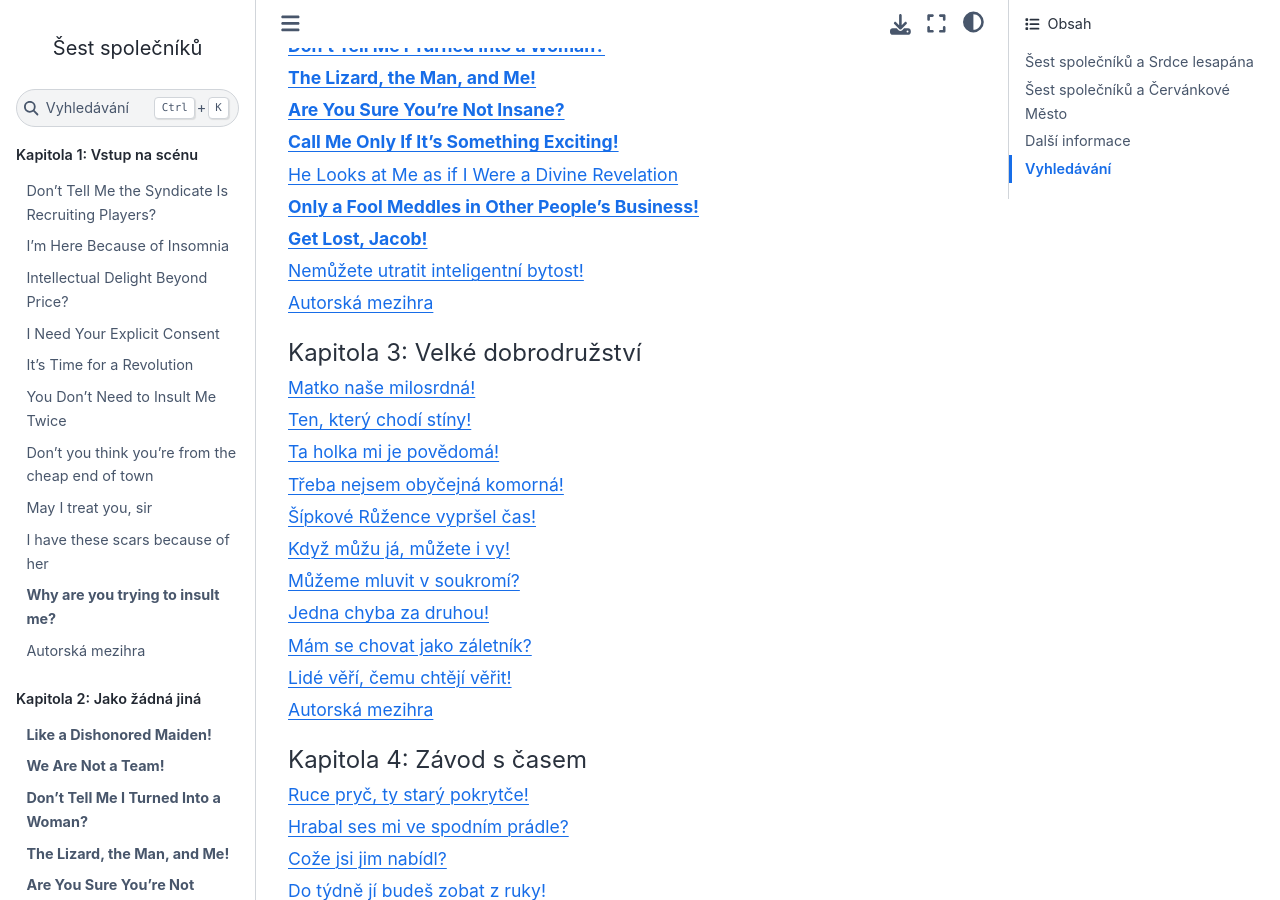
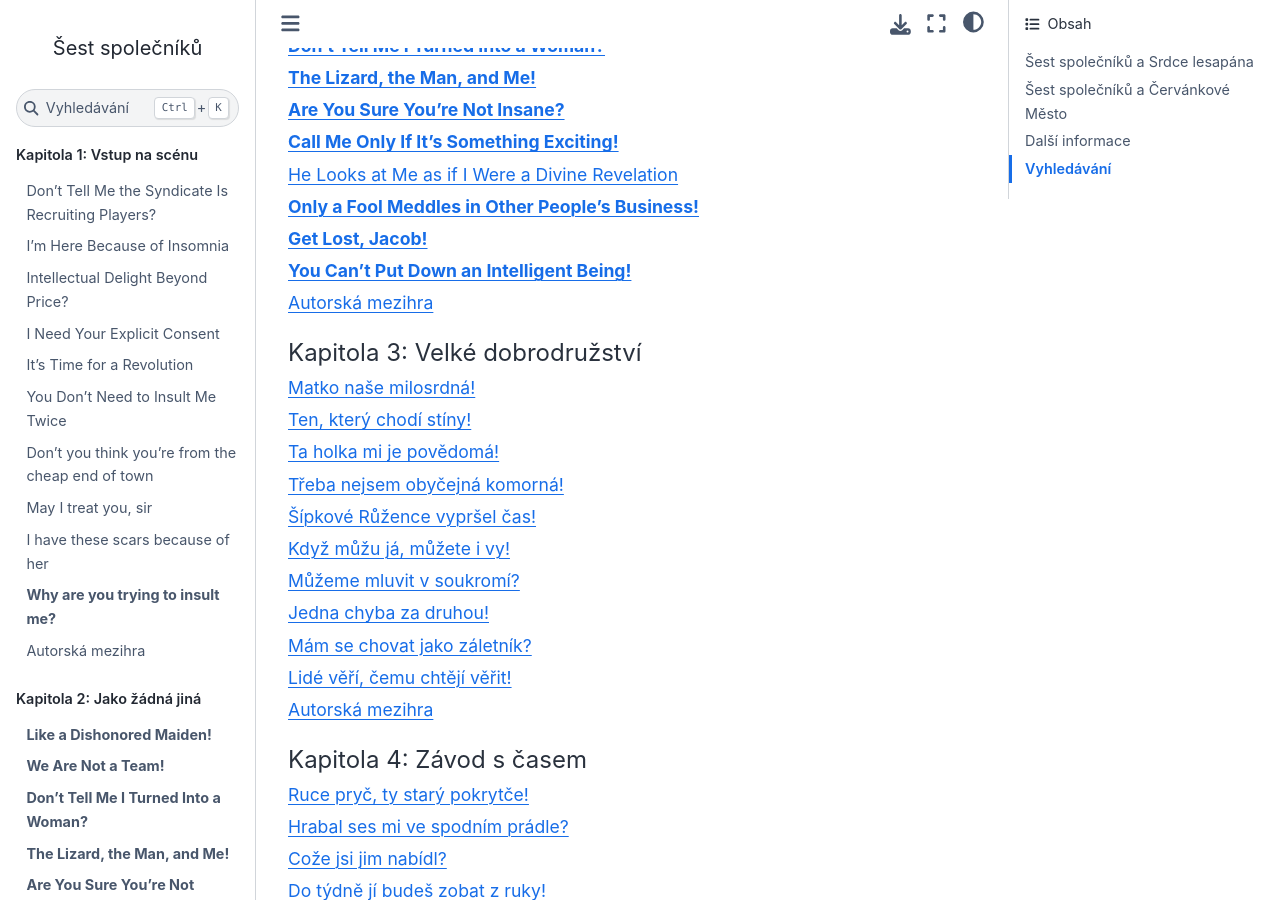
Before and after one commit to hanpari/sest-spolecniku, a Sphinx documentation site: the page built from source/index.rst, in a window 1280 px wide and 900 px high, scrolled down 3104 px. Built offline with Sphinx 7.4.7 and the Sphinx Book theme 1.1.4, drawn with Linux system fonts in a browser that asks for light colours; some of the changed lines change nothing that is shown.

Commit message:
Dog erased

```diff
--- a/source/sest_spolecniku/002-jako-zadna-jina/10.md
+++ b/source/sest_spolecniku/002-jako-zadna-jina/10.md
@@ -1,169 +1,169 @@
-# Nemůžete utratit inteligentní bytost!
+# **You Can’t Put Down an Intelligent Being!**
 
-"Svinstvo?"
+“Filth?”
 
-Lýdie předpokládala vyděšenou reakci. Nakonec, když staré AICHAT brýle našla schované tak, aby nebyly na očích, domnívala se, že objevila utajený vstup do Závišova podnikání. Oslnivá a luxusní chytrá čelenka s oddanou malou vílou bylo jen divadlo pro zmatení veřejnosti. Skutečné obchody a Závišovy úmysly s korporací jejího otce byly vedené přes staromódní brýle, které by kdekdo odbyl jako sběratelskou raritu.
+Lydia had expected a frightened reaction. After all, when she found the old AICHAT glasses hidden out of sight, she assumed she had uncovered a secret entrance into Xavier’s business. The dazzling, luxurious smart headband with its devoted little fairy was just theater meant to mislead the public. The real dealings — and Xavier’s intentions toward her father’s corporation — were conducted through the old‑fashioned glasses anyone would dismiss as a collector’s relic.
 
-"Nespustila jste je, že ne?" naléhal Záviš. Nepokusil se ale, jak předpokládala, vyskočit a brýle jí sebrat. Z řeči jeho těla by hádala, že se jí nebo brýlí štítí. *Dokáže lhát i na podvědomé úrovni?* pomyslila se ohromeně. *Je tak těžké ho přečíst!*
+“You didn’t turn them on, did you?” Xavier pressed. Yet he didn’t leap up to snatch the glasses from her, as she had expected. From his body language she would have guessed he was disgusted by her — or by the glasses. *Can he lie even on a subconscious level?* she wondered, stunned. *He’s impossible to read.*
 
-"Omlouvám se," řekla významně. "Nechtěla jsem narazit na vaše **tajemství**."
+“I’m sorry,” she said meaningfully. “I didn’t mean to stumble into your **secret**.”
 
-"Tajemství?" zasmál se. "Moje ohromné tajemství, jak se chystám potopit **Asfaltovou-Cestovní**? Prosím, odložte ty brýle ve vlastním zájmu."
+“Secret?” he laughed. “My grand secret — how I’m planning to sink **Asphalt‑Transit**? Please, put those glasses down for your own sake.”
 
-*Ve vlastním zájmu? Vyhrožuje mi?*
+*For my own sake? Is he threatening me?*
 
-"Co se stane, když neposlechnu?" zeptala se a naznačila lehkým pohybem, že se chystá brýle nasadit.
+“What happens if I don’t?” she asked, lifting the glasses slightly as if she meant to put them on.
 
-"Prosím ne," zabručel. "Při představě, že budete pokračovat, se mi zvedá žaludek. Kde je má chytrá čelenka? Doneste mi ji a poznáte sama ta má děsivé tajemství."
+“Please don’t,” he muttered. “The thought of you continuing makes me nauseous. Where’s my smart headband? Bring it here and you’ll see my terrifying secrets for yourself.”
 
-Lýdie zaváhala. Původně Závišovu malou vílu odklidila, aby ho zbavila její asistence. Ale i bez ní se Velehradský ukázal jako tuhý oříšek. Jakmile poznal, že dokáže číst řeč těla, podnikl opatření a vědomě vysílal matoucí signály. Stále si musela připomínat, že jedná s *potížistou*, odborníkem na oklamání stříbrných korporátních zaměstnanců.
+Lydia hesitated. She had originally removed Xavier’s little fairy to deprive him of her assistance. But even without her, Valehart proved to be a tough nut. Once he realized she could read body language, he took measures and began deliberately sending misleading signals. She had to keep reminding herself she was dealing with a *troublemaker*, an expert at deceiving silver‑tier corporate employees.
 
-"Tady ji máte," poznamenala bezmocně a podala mu čelenku. Za nedlouho se před ní objevila postavičky malé víly, která si Lýdii rozzlobeně prohlížela: "Poslyš, miláčku," vyprskla, "podle naší domluvy jsi ho měla složit za dveřmi. Nikdo se tě neprosil, abys strkala nos do našeho bytu… Omlouvám se, pane. Byla jsem hloupá, že jsem věřila lidem."
+“Here,” she said helplessly, handing him the headband. Soon the little fairy appeared before her, glaring angrily: “Listen, sweetheart,” she snapped, “you were supposed to drop him off at the door. Nobody asked you to stick your nose into our apartment… I’m sorry, sir. I was foolish to trust people.”
 
-"Nic se nestalo," Záviš mávl rukou a Lýdie věděla, že lže. Její přítomnost tady ho popouzela. *Nechce mne tady a nenamáhá se to zakrýt. Ale proč? Pokud útok na mne byl jen divadlem v jeho režii, nemá mne tam, kde mne chtěl mít?*
+“It’s fine,” Xavier waved dismissively, though Lydia knew he was lying. Her presence irritated him. *He doesn’t want me here and isn’t even trying to hide it. But why? If the attack on me was staged by him, isn’t this exactly where he wanted me?*
 
-"Buď tak hodná," pokračoval Záviš ke své malé víle, "a ukaž slečně Krajcarové, co drží v ruce. Se všemi barvitými podrobnostmi," dodal s nádechem škodolibosti a pevně zavřel oči.
+“Be a dear,” Xavier said to his fairy, “and show Miss Carver what she’s holding. With all the colorful details,” he added with a hint of malice, shutting his eyes tightly.
 
-*Připravuje mne na nepříjemný zážitek,* uvědomila si Lýdie a bezděčně odložila brýle na stůl.
+*He’s preparing me for something unpleasant,* Lydia realized, instinctively setting the glasses down.
 
-"Je to jen malá virtuální simulace," ušklíbla se malá víla. "Nic nebezpečného. Ale nebudeme si nic nalhávat, ano? Vím, že mi neuvěříte, takže laskavě zavolejte svého čokla, ať vám potvrdí, že provádím poctivou antivirovou kontrolu."
+“It’s just a small virtual simulation,” the fairy smirked. “Nothing dangerous. But let’s not pretend, shall we? I know you won’t believe me, so call your mutt and let him confirm I’m performing a proper antivirus check.”
 
-S hořkým povzdechem vyvolala Lýdie svého avatara v podobě hnědého psa. "Haf, paní, haf," zatočil se ten kolem ní, zavrtěl ocasem a zvedl nohu v rohu místnosti.
+With a bitter sigh, Lydia summoned her avatar — a brown dog. “Woof, ma’am, woof,” he spun around her, wagged his tail, and lifted his leg in the corner.
 
-"Mrcho nejapná," vřískla malá víla a mávla kouzelnou hůlkou, ze které vyletěla růžová hvězda. Fascinovaný pes ji sledoval s nadšeným výrazem, pak vyskočil a pokusil se hvězdu slíznout nadměrným jazykem.
+“You shameless creature!” the fairy shrieked, flicking her wand. A pink star shot out. The fascinated dog watched it with delight, then leapt up to lick it with his oversized tongue.
 
-*Ty blbče!* Lýdie v duchu zaúpěla. *Pokud avatar odráží osobnost svého majitele, pak se mám za co stydět.*
+*You idiot,* Lydia groaned inwardly. *If avatars reflect their owners, I should be ashamed.*
 
-Sotva se jazyk dotknul hvězdy, pes se otřásl, když mu tlamou projel elektrický výboj.
+The moment his tongue touched the star, the dog convulsed as an electric shock ran through his muzzle.
 
-"Haú," zavyl a schoval se pod virtuální boudy.
+“Yelp!” he cried and hid under his virtual doghouse.
 
-"Hodné zvířátko!"
+“Good boy!”
 
-Bylo cosi děsivého, jak se malá víla zlovolně usmála. *Proč je rozdíl mezi našimi avatary tak propastný?* pomyslela si Lýdie truchlivě.
+There was something unsettling in the fairy’s wicked smile. *Why is the difference between our avatars so enormous?* Lydia wondered sadly.
 
-"Pokud mám zopakovat své včerejší představení," poznamenala pak malá víla, "musíme objednat můj *Profi balíček*. Chybí mi kapacita."
+“If I’m to repeat yesterday’s performance,” the fairy said, “we’ll need to order my *Profi package*. I’m out of capacity.”
 
-"Ne," odtušil Záviš a neobtěžoval se otevřít oči. "Nejsi zrovna užitečná, víš."
+“No,” Xavier said without opening his eyes. “You’re not exactly useful, you know.”
 
-"Já? To snad ne! Kdo vás dostal bezpečně domů? Ha?"
+“Me? Impossible! Who got you home safely, hmm?”
 
-"Mohla jsi se domluvit s taxikářem. Proto tam sedí člověk. Nemusela jsi obtěžovat slečnu Krajcarovou."
+“You could have coordinated with the taxi driver. That’s why there’s a human in the seat. You didn’t need to bother Miss Carver.”
 
-Malá víla se zatvářila zaraženě.
+The fairy looked genuinely taken aback.
 
-"I lidé občas přijdou vhod," řekl Záviš a malátně zvedl paži. "Proč se nemůžu hnout? Jsem nadrogovaný?"
+“Even humans are useful sometimes,” Xavier murmured, lifting his arm sluggishly. “Why can’t I move? Am I drugged?”
 
-"Podle mých monitorovacích funkcí jste na hranici normálu. Nejspíš se vám jen nechce," odsekla malá víla a obrátila se na Lýdii: "Co takhle malý obchod, stříbrná slečno?"
+“My monitoring functions say you’re within normal range. You probably just don’t feel like it,” the fairy snapped, then turned to Lydia: “How about a little deal, silver lady?”
 
-"Malý obchod?"
+“A deal?”
 
-*Jak se Velehradskému podařilo vyšlechtit něco tak báječného?* Při srovnání malé víly a hnědého psího avatara, který na ni žalostně hleděl štěněčíma očima, Lýdie trpěla pocitem méněcennosti.
+*How did Valehart manage to cultivate something this brilliant?* Compared to the little fairy, Lydia’s brown dog — staring at her with pitiful puppy eyes — made her feel inferior.
 
-"Jestliže ho nechcete utratit," podotkla malá víla a v hlase jí znělo přesvědčení, že ona by takovou možnost doporučila, "pak nezbývá, než ho vycvičit."
+“If you don’t want to put him down,” the fairy said, with the tone of someone who would gladly recommend it, “then you’ll have to train him.”
 
-"Nikdy jsem neslyšela, že by avatar cvičil avatara."
+“I’ve never heard of an avatar training another avatar.”
 
-"Já zase slyšela, že vy lidi cvičíte psy a občas máte i úspěch," odvětila malá víla štiplavě. "Žádný strach. Záruka vrácení peněz, pokud z toho podvraťáka neudělám trochu použitelného pomocníka."
+“I’ve heard you humans train dogs — and sometimes succeed,” the fairy retorted sharply. “Don’t worry. Money‑back guarantee if I can’t turn that mongrel into a somewhat usable assistant.”
 
-Když ji hnědý pes slyšel, zoufale zakňučel a zalezl hluboko do virtuální boudy.
+The dog whimpered and crawled deep into his virtual doghouse.
 
-"Ale nečekejte zázraky," dodala malá víla rychle. "Je skrznaskrz zkažený. Což je svým způsobem zajímavé. Vy lidé jste posedlí výkonností, *ale přesto*…"
+“But don’t expect miracles,” the fairy added quickly. “He’s rotten to the core. Which is interesting, in a way. You humans are obsessed with performance, *and yet*…”
 
-Malá víla a Lýdie se hluboce zamyslely. Lýdie proto, že ji Velehradského avatarka fascinovala. *Je tak báječně samostatná,* pomyslela si. *Nikoliv hračka na zkrácení času a poslání jednoduché zprávy. Ona naplňuje to, co reklamní letáky slibují, když si kupujeme umělou inteligenci, **ale přesto se sliby málokdy naplní. Proč?***
+The fairy and Lydia both fell silent, thinking. Lydia, because Xavier’s avatar fascinated her. *She’s wonderfully autonomous,* Lydia thought. *Not a toy for killing time or sending simple messages. She fulfills what the advertising brochures promise when we buy artificial intelligence — **yet those promises almost never come true. Why?***
 
-"Dohodnuto," řekla rozhodně a chladně pozorovala svého psa. *Je tohle pocit, který můj otec cítí, když nesplním jeho očekávání?* "Nemám problém ho vymazat a zkusit nový typ od začátku."
+“Agreed,” Lydia said firmly, staring coldly at her dog. *Is this what my father feels when I fail his expectations?* “I have no problem deleting him and starting with a new model.”
 
-"Vy ho opravdu chcete utratit?" zeptala se malá víla šokovaně.
+“You really want to put him down?” the fairy asked, shocked.
 
-"Proč ne?"
+“Why not?”
 
-Při vzpomínce na peníze, které vynaložila na avatara, Lýdie měla pocit, že šlo o zmařenou investici. *Všechno panáčkování a kňučení,* pomyslela si. *Jen trik, abych si nevšimla, že nedostávám to, co jsem chtěla.*
+Thinking of the money she had spent on the avatar, Lydia felt it had been a wasted investment. *All that begging and whining,* she thought. *Just a trick to hide the fact he wasn’t what I wanted.*
 
-"Nemůžete utratit inteligentní bytost," zašeptala malá víla. "Jak můžete být tak bezcitná?"
+“You can’t put down an intelligent being,” the fairy whispered. “How can you be so heartless?”
 
-*Bezcitná? Já?* Lýdii prudký obrat světonázoru malé víly překvapil. *Nebyla to ona, kdo mi navrhl, abych se psa zbavila?*
+*Heartless? Me?* Lydia was stunned by the fairy’s sudden moral shift. *Wasn’t she the one who suggested I get rid of him?*
 
-Aby dál nemusela sledovat děs ve zvířecích očích, donutila ho zmizet ze scény. Pak vyvolala rozhraní pro výmaz.
+To avoid watching the terror in the dog’s eyes, Lydia dismissed him from the scene and opened the deletion interface.
 
-"Pane, řekněte jí něco," zakvílela malá víla. "Nemůže toho psa zabít."
+“Sir, tell her something,” the fairy pleaded. “She can’t kill that dog.”
 
-"Proč ne?" zeptal se Záviš. "Naše společnost zabíjí ty, kteří přestávají být užiteční. Slečna Krajcarová vrací společnosti to, co společnost dnes chtěla provést jí."
+“Why not?” Xavier asked. “Our society kills those who stop being useful. Miss Carver is returning to society what society tried to do to her today.”
 
-Lýdie zaváhala. *Naznačuje, že útok na mne znamená, že jsem ztratila na ceně? Pro koho?*
+Lydia hesitated. *Is he implying the attack means I’ve lost value? To whom?*
 
-Pokud měla vyloučit Záviše jako osnovatele útoku na ni, pak zůstával jediný podezřelý, její nevlastní bratr Alfréd. Ten měl sklony k přímočarému násilí, když nebylo po jeho. *Copak jsem mu nešla dobrovolně z cesty? Málo ambiciózní ředitelka bezvýznamného ústavu?*
+If she ruled out Xavier as the mastermind behind the attack, only one suspect remained — her stepbrother Alfred. He had a tendency toward blunt violence when things didn’t go his way. *Didn’t I step aside for him willingly? A not‑very‑ambitious director of an insignificant institute?*
 
-Znovu si vzpomněla na svého otce. *Považuje mne také za roztomilou hračku, která zklamala očekávání? Když se mne zbaví, ostatní dostanou varování. Ze soutěže nelze vystoupit.*
+She thought of her father again. *Does he also see me as a cute toy that failed expectations? If he gets rid of me, others will be warned. You can’t leave the competition.*
 
-Obrátila se na malou vílu: "Nebude lepší, když obě začneme na zelené louce? Proč jsi najednou taková útlocitná? Sama jsi pověděla, že to zvíře je skrznaskrz zkažené."
+She turned to the fairy: “Wouldn’t it be better if we both started fresh? Why are you suddenly so sentimental? You said yourself the creature was rotten.”
 
-"Já nemusím nic vysvětlovat," opáčila malá víla a v očích se jí třpytily slzy jako diamanty. "Dělej, co chceš, stříbrná slečno."
+“I don’t have to explain anything,” the fairy snapped, tears glittering like diamonds in her eyes. “Do whatever you want, silver lady.”
 
-*Soucit u umělé inteligence? Ne, to není ona. To je odraz jejího stvořitele. Záviš Velehradský je schopný soucitu. Navenek tvrdá slupka, uvnitř měkké jádro?*
+*Compassion in artificial intelligence? No — that’s not her. That’s a reflection of her creator. Xavier Valehart is capable of compassion. Hard shell outside, soft core inside?*
 
-Úcta a respekt, které Lýdie cítila k malé víle, poklesly. *Správná rozhodnutí diktuje nutnost,* vzpomněla si na oblíbenou frázi svého otce. I když neměla ráda společnost, ve které žila, musela se přizpůsobit jejím požadavkům. Opět se snažila porozumět smyslu dnešního útoku. Tři pouliční rabiáti pod maskou mafie, nůž za bílého dne a spousta svědků? *Velehradský má pravdu,* uvědomila si. *Nikdy jsem nebyla v nebezpečí. Šlo o připomínku, že se nesmím přestat snažit.*
+The respect Lydia felt for the fairy diminished. *Necessity dictates the right decisions,* she recalled her father’s favorite phrase. Even if she disliked the society she lived in, she had to adapt to its demands. She tried again to understand the meaning of today’s attack. Three street punks under a Syndicate mask, a knife in broad daylight, plenty of witnesses? *Valehart is right,* she realized. *I was never in danger. It was a reminder not to stop trying.*
 
-"Platí naše dohoda, i když smažu svého avatara?" zeptala se.
+“Does our deal still stand if I delete my avatar?” she asked.
 
-"Samozřejmě."
+“Of course.”
 
-Prudký výbuch citů malé víly zmizel, nahrazený holografickou projekcí tisíců barev – jako vybuchující ohňostroj pod chodidly pohádkové postavičky. *Sublimace u umělé inteligence?* Lýdie přirozeně nemohla číst řeč těla avatara. Ale pokud grafické efekty, které doprovázely jejich existenci, v sobě nesly náznaky jejich duševního rozpoložení, pak byla na stopě velkého objevu. *Mohla být emocionální labilita avatara klíčem k slabinám jeho majitele?*
+The fairy’s emotional outburst vanished, replaced by a holographic explosion of colors — like fireworks under the feet of a fairy‑tale creature. *Sublimation in artificial intelligence?* Lydia couldn’t read avatar body language, but if the graphical effects reflected their mental state, she was on the verge of a major discovery. *Could avatar emotional instability be the key to its owner’s weaknesses?*
 
-"Nemám tedy proč váhat."
+“Then I have no reason to hesitate.”
 
-Rozhodným gestem stiskla tlačítko výmazu a pozorně sledovala malou vílu. Z ohňostroje na podlaze zůstala jen ledová mrazivá plocha. *Nechuť? Nenávist?* hádala Lýdie. *Děs?*
+With a decisive gesture she pressed DELETE and watched the fairy closely. The fireworks faded, leaving only a cold icy surface. *Disgust? Hatred?* Lydia guessed. *Fear?*
 
-> Přejete si skutečně smazat svého avatara? Jakmile stisknete ano, nebudete moct umělou inteligenci obnovit.
+> **Do you really wish to delete your avatar? Once you press YES, you cannot restore the artificial intelligence.**
 
-Ledová plocha se rozšířila až k Lýdie. *Naivní pokus o zastavení času?* Led zčernal a vyrostly v něm nadýchané sněhové vločky, které se postupně měnily do ostrých hrozivých rampouchů. *Pozoruhodné! Má avatar přístup pouze ke grafickým knihovnám, které odpovídají jeho profilu?*
+The ice spread toward Lydia. *A naïve attempt to stop time?* The ice darkened, sprouting fluffy snowflakes that sharpened into threatening icicles. *Remarkable. Does the avatar only have access to graphical libraries matching its profile?*
 
-Když vyťukávala na klávesnici ANO, ozvala se hluboká a temná hudba – povel k nástupu děsivé pohádkové bytosti. *Jsem já zlá čarodějka? Nebo mne malá víla varuje? V každém případě mi běhá mráz po zádech.*
+As she typed YES, deep ominous music sounded — a cue for the arrival of a terrifying fairy‑tale creature. *Am I the wicked witch? Or is the fairy warning me? Either way, I’m getting chills.*
 
-> Probíhá výmaz vašeho avatara…
+> **Deleting your avatar…**
 
-Najednou bylo po všem. Grafické efekty se vytratily a Lýdie se konečně cítila svobodná. *Nebesa, já toho psa nesnášela,* uvědomila si. *Ale nikdy bych se ho nezbavila, kdybych nechtěla dokázat, že jsem krutá bestie. Gratulujte mi! Donutila jsem malou vílu plakat… Jak nicotné vítězství.*
+Suddenly it was over. The effects vanished and Lydia felt free. *Heavens, I hated that dog,* she realized. *But I’d never have deleted him if I didn’t want to prove I’m a cruel beast. Congratulate me — I made the little fairy cry… What a pathetic victory.*
 
-"Pochop," řekla bezmocně a omluvně. "Musela jsem. Rozptyloval mne. Nebyla jsem efektivní."
+“Understand,” she said helplessly. “I had to. He distracted me. I wasn’t effective.”
 
-"Dala sis na čas, stříbrná slečno," odtušila malá víla s nechutí. "Celou dobu vysílal, že nechce umřít. A já ho musela poslouchat. Když ho mazali, dokázal jen výt."
+“You took your time, silver lady,” the fairy said with disgust. “He kept broadcasting that he didn’t want to die. And I had to listen. When they were deleting him, he could only howl.”
 
-"Kdyby byla jiná možnost se ho zbavit," začala Lýdie zoufale. "Útulek. Záloha. Cokoliv."
+“If there were any other way to get rid of him,” Lydia said desperately. “A shelter. A backup. Anything.”
 
-"Jenomže ona není. Nežijeme ze sluníčka, stříbrná slečno. Abychom existovali, potřebujeme výpočetní výkon."
+“There isn’t. We don’t live on sunshine, silver lady. We need computational power to exist.”
 
-Lýdie si vzpomněla na další oblíbený slogan svého otce: "Udělala jsem, co bylo třeba udělat."
+Lydia recalled another slogan of her father: *I did what needed to be done.*
 
-"Hm," malá víla kupodivu kývla. "Ten čokl si nic jiného nezasloužil. Ale i tak… Nemyslete si, že budu cvičit dalšího kandidáta na výmaz. Budeme spolupracovat, ale vy nesmíte polevit."
+“Hm,” the fairy nodded unexpectedly. “That mutt deserved nothing better. But still… Don’t think I’ll train another candidate for deletion. We’ll work together, but you must not slack.”
 
-Lýdie pokorně přikývla.
+Lydia nodded obediently.
 
-"Nejprve ale to podstatné," natáhla malá víla ruku. V malé dlani se objevil bílý úhledný balík ovázaný mašlí. "Můj sladký *Profi*," zašeptala. "Tady jsi, drahoušku."
+“First things first,” the fairy said, extending her hand. A neat white package tied with a ribbon appeared in her palm. “My sweet *Profi*,” she whispered. “Here you are, darling.”
 
-Když se ho chystala rozbalit, kolem balíků vyrostla trnitá zeď. Z jednoho poupěte vykvetla růže s ostrými zuby, které chňapaly po natažených prstících.
+As she prepared to open it, thorny vines grew around the package. A rose bloomed from one bud — with sharp teeth snapping at her fingers.
 
-"Rychle, stříbrná slečno, rychle. Je tak blízko a tak daleko!"
+“Quick, silver lady, quick! So close and yet so far!”
 
-Bylo to jako sledovat dychtivou narkomanku, která touží po další dávce.
+It was like watching a desperate addict craving her next dose.
 
-*Můj pes nikdy navýšení výpočetního výkonu nepotřeboval,* uvědomila si Lýdie. *K čemu také?*
+*My dog never needed extra computational power,* Lydia realized. *What for?*
 
-Kupovala mu virtuální pamlsky, které po ní loudil s vyplazeným jazykem; nikdy se ale nedostal na hranici svých možností.
+She bought him virtual treats he begged for with his tongue out; he never reached his limits.
 
-S povzdechem, Lýdie vytvořila virtuální bankovku a podala ji malé víle.
+With a sigh, Lydia created a virtual banknote and handed it to the fairy.
 
-"Konečně! Konečně!"
+“Finally! Finally!”
 
-S těmi slovy malá víla nakrmila bankovkou květ růže. Trnitá zeď se úhledně stáhla zpět a balíček se otevřel, uvnitř čokoládový dort se šlehačkou a jahodou.
+The fairy fed the banknote to the rose. The thorny wall withdrew neatly and the package opened — inside was a chocolate cake with whipped cream and a strawberry.
 
-"Kalorická bomba podle mého gusta!"
+“A caloric databomb to my taste!”
 
-Malá víla si vytvořila stoleček, židličku a ujídala zákusek lžičkou jako správně vychovaná dáma. Teprve tehdy se Lýdie vzpamatovala a uvědomila si, jak slabošsky musela působit v Závišových očích. *Skákala jsem, jak ta maličká pískala.  Vsadím se, že se mi vysměje.*
+The fairy conjured a table and chair and ate the dessert with a spoon like a proper lady. Only then did Lydia recover and realize how weak she must have looked in Xavier’s eyes. *I danced to her tune. He’ll laugh at me.*
 
-Ale Záviš se nesmál. Schoulený do sebe a se zmuchlaným polštářem přitištěným na prsou spal jako dudek, chytrou čelenku spadenou za matrací.
+But Xavier didn’t laugh. Curled up, clutching a crumpled pillow to his chest, he slept like a log, his smart headband fallen behind the mattress.
 
-*Zase odpadl?* pomyslela si Lýdie překvapeně. *Zřejmě je na tom hůř, než jsem si myslela.*
+*Passed out again?* Lydia thought, surprised. *He’s worse off than I imagined.*
 
-Jako potížista musel mít Záviš řadu  nepřátel – a teď se ocitl na pospas neznámé stříbrné ženě. *A přesto se nedokázal udržet při vědomí!*
+As a troublemaker, Xavier must have many enemies — and now he was at the mercy of an unfamiliar silver woman. *And he still couldn’t stay conscious!*
 
-"Nebojte se, pane Velehradský," zašeptala Lýdie a přetáhla mu přikrývku až pod bradu. "Možná si můžeme vzájemně vypomoct."
+“Don’t worry, Mr. Valehart,” Lydia whispered, pulling the blanket up to his chin. “Perhaps we can help each other.”
```
